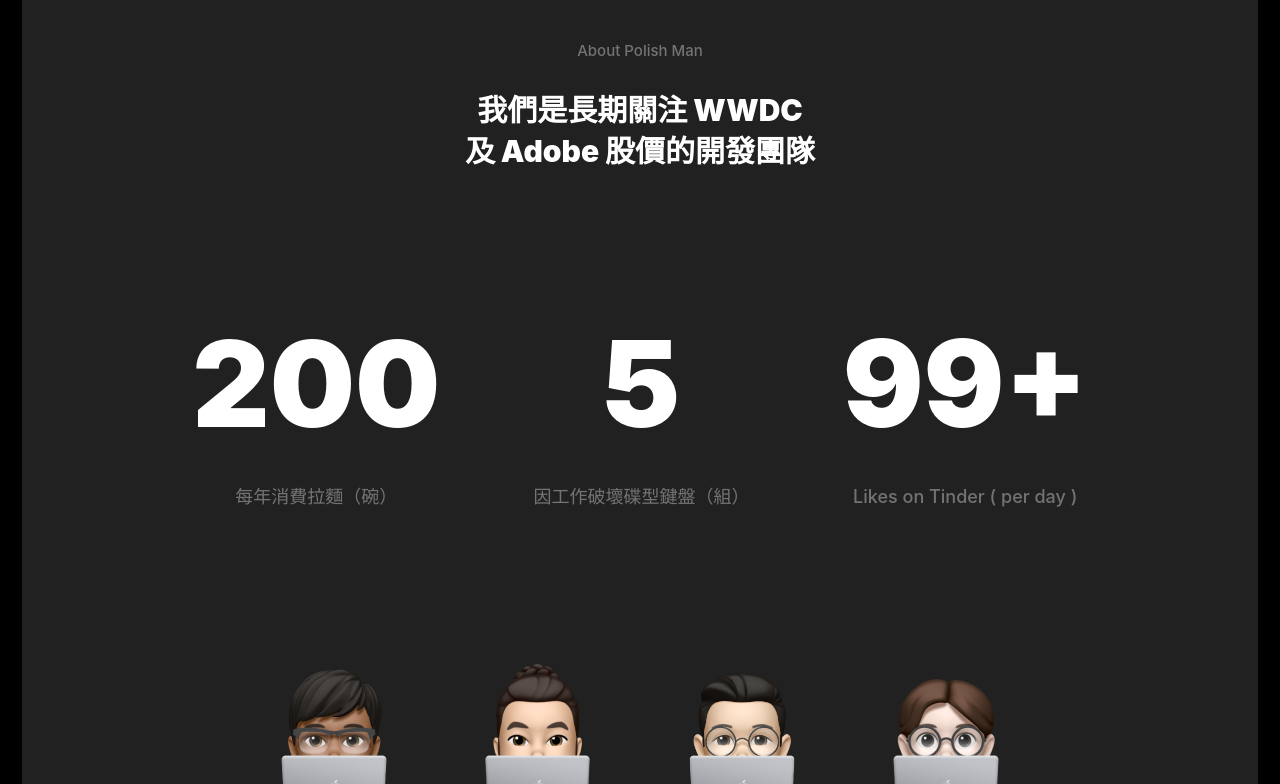
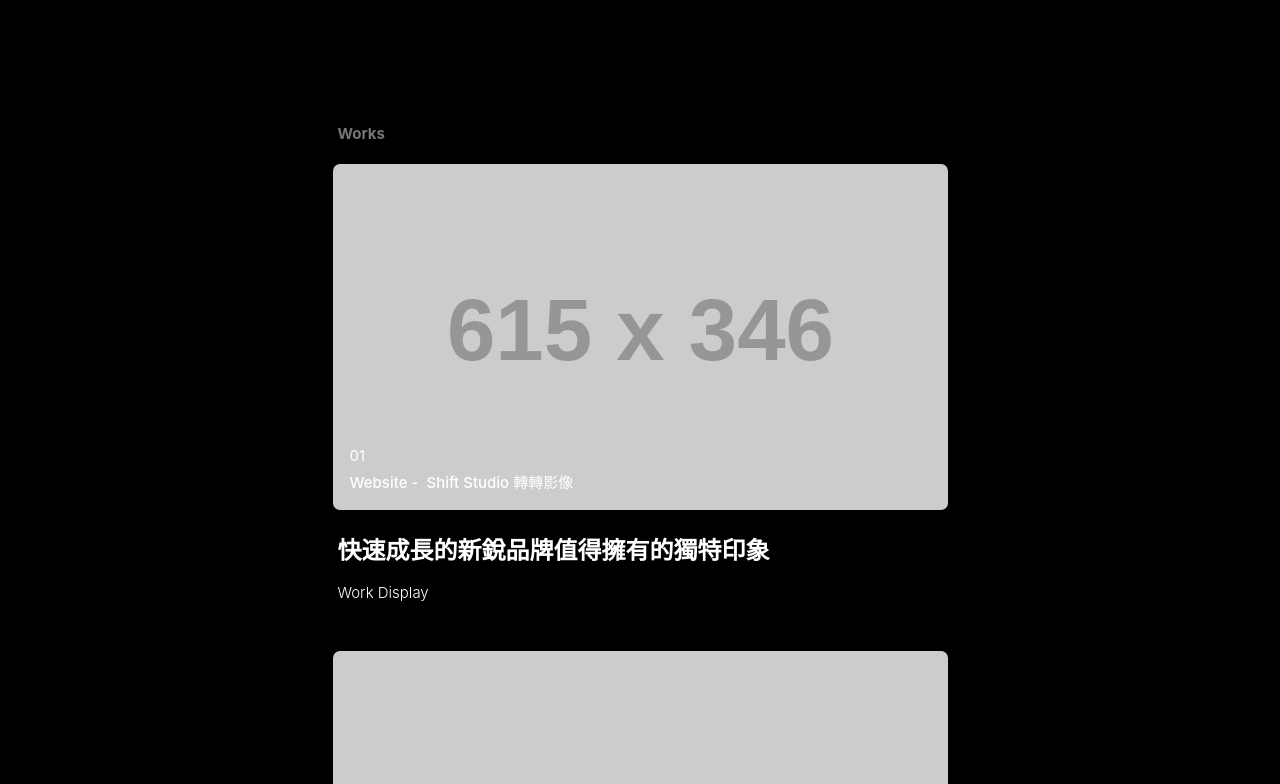
Before and after one commit to polunwu/polish-website-nuxt, a Nuxt app: page / in a window 1280 px wide. Shown: the part 856-1640 px from the top of the page. Built offline with nearby package versions, Linux system fonts and the light colour scheme.

Commit message:
Implementing FeatureWork & FeatureWorkCard components

```diff
--- /dev/null
+++ b/components/FeatureWork.vue
@@ -0,0 +1,268 @@
+<template>
+  <section id="feature-work" class="feature-work">
+    <div class="feature-work__container">
+      <h2 class="feature-work__label">Works</h2>
+      <ul class="feature-work__list">
+        <FeatureWorkCard v-for="work in works" :key="work.id" :work="work" />
+      </ul>
+    </div>
+  </section>
+</template>
+
+<script>
+import FeatureWorkCard from '@/components/FeatureWorkCard.vue'
+
+export default {
+  components: {
+    FeatureWorkCard,
+  },
+  data() {
+    return {
+      works: [
+        {
+          id: 1,
+          numString: '01',
+          name: 'shiftstudioco',
+          title: '快速成長的新銳品牌值得擁有的獨特印象',
+          category: 'Website',
+          client: 'Shift Studio 轉轉影像',
+          keywords: 'Work Display',
+          imageURL: 'https://via.placeholder.com/615x346',
+        },
+        {
+          id: 2,
+          numString: '02',
+          name: 'wassup',
+          title: 'KOL 的跨界篇章一觸即發，跨界經營、創業、販售',
+          category: 'Website',
+          client: 'Wassup 挖砂貓砂',
+          keywords: 'Landing Page',
+          imageURL: 'https://via.placeholder.com/615x346',
+        },
+        {
+          id: 3,
+          numString: '03',
+          name: 'trans',
+          title: '大型論壇活動宣傳的最佳流程、節目資訊、訂票',
+          category: 'Website',
+          client: '永齡基金會 Trans',
+          keywords: 'Information & Action',
+          imageURL: 'https://via.placeholder.com/615x346',
+        },
+        {
+          id: 4,
+          numString: '04',
+          name: 'legere',
+          title: '顧問服務的催化劑，降低疑慮、增強信心',
+          category: 'Website',
+          client: 'Legere 里格',
+          keywords: 'Reservation guide',
+          imageURL: 'https://via.placeholder.com/615x346',
+        },
+        {
+          id: 5,
+          numString: '05',
+          name: 'zuker',
+          title: '大房東的最佳秘書，把包租公變成品牌房東',
+          category: 'System',
+          client: 'Zuker',
+          keywords: 'System',
+          imageURL: 'https://via.placeholder.com/615x346',
+        },
+        {
+          id: 6,
+          numString: '06',
+          name: 'rawnfresh',
+          title: '帶著走的電影院，影像作品展示、加速客戶溝通',
+          category: 'Website',
+          client: '沙西米 RawNFresh',
+          keywords: 'Video Display',
+          imageURL: 'https://via.placeholder.com/615x346',
+        },
+      ],
+    }
+  },
+}
+</script>
+
+<style lang="scss">
+.feature-work {
+  padding: 267px 45px 132px 45px;
+
+  @media screen and (max-width: 1399px) {
+    padding-top: 175px;
+  }
+
+  @media screen and (max-width: 767px) {
+    padding-left: 0px;
+    padding-right: 0px;
+  }
+  @media screen and (max-width: 615px) {
+    padding-bottom: 31px;
+  }
+
+  &__label {
+    color: $third-color;
+    font-size: 15px;
+    line-height: 23px;
+    margin: 0px 0px 19px 20px;
+    padding-left: 5px;
+
+    @media screen and (max-width: 1399px) {
+      margin-left: 0px;
+    }
+    @media screen and (max-width: 615px) {
+      padding-left: 34px;
+    }
+    @media screen and (max-width: 414px) {
+      padding-left: 18px;
+    }
+  }
+  &__container {
+    margin: 0px auto;
+    max-width: 1310px;
+
+    @media screen and (max-width: 1399px) {
+      max-width: 615px;
+    }
+  }
+  &__list {
+    list-style-type: none;
+    margin: 0;
+    padding: 0;
+    display: flex;
+    flex-wrap: wrap;
+  }
+  &__card {
+    display: flex;
+    flex-direction: column;
+    margin-bottom: 49px;
+    margin-right: 20px;
+    margin-left: 20px;
+
+    @media screen and (max-width: 1399px) {
+      margin-left: auto;
+      margin-right: auto;
+    }
+    @media screen and (max-width: 767px) {
+      margin-bottom: 0px;
+    }
+  }
+  &__thumbnail-wrapper {
+    display: block;
+    width: 615px;
+    height: 346px;
+    border-radius: 7px;
+    overflow: hidden;
+
+    @media screen and (max-width: 615px) {
+      border-radius: 0px;
+      width: 100vw;
+      height: 100vw;
+    }
+  }
+  &__thumbnail {
+    height: 100%;
+    background-position: center;
+    background-repeat: no-repeat;
+    background-size: cover;
+  }
+  &__content {
+    margin: 19px 0px 0px 5px;
+    min-width: 336px;
+    max-width: 605px;
+
+    /*** 偏移部分文字，到縮圖位置內 ***/
+    position: relative;
+    .feature-work__number,
+    .feature-work__subtitle {
+      position: absolute;
+    }
+    .feature-work__number {
+      top: -82px;
+      line-height: 18px;
+    }
+    .feature-work__subtitle {
+      top: -57px;
+      line-height: 21px;
+    }
+
+    // <= 767
+    @media screen and (max-width: 767px) {
+      margin: 23px 19px 60px 20px;
+      min-width: 281px;
+      display: block;
+
+      /*** 還原偏移文字 ***/
+      position: static;
+      .feature-work__number,
+      .feature-work__subtitle,
+      .feature-work__keywords {
+        position: static;
+        padding-left: 0px;
+      }
+      .feature-work__title {
+        display: block;
+        margin-top: 12px;
+        margin-bottom: 30px;
+      }
+      .feature-work__subtitle {
+        padding-bottom: 1px;
+      }
+      .feature-work__keywords {
+        line-height: 21px;
+        padding-bottom: 35px;
+      }
+      .feature-work__link {
+        display: inline-block;
+        visibility: visible;
+        width: 121px;
+        height: 30px;
+        line-height: 30px;
+      }
+    }
+  }
+  &__number {
+    padding-left: 12px;
+    font-size: 15px;
+    letter-spacing: 0px;
+  }
+  &__title {
+    font-size: 24px;
+    line-height: 33px;
+    font-weight: $font-weight--black;
+    margin-top: 0px;
+    margin-bottom: 12px;
+    padding: 5px 0px;
+  }
+  &__subtitle,
+  &__keywords {
+    font-size: 15px;
+    font-weight: $font-weight--medium;
+    margin: 0;
+  }
+  &__subtitle {
+    padding-left: 12px;
+    line-height: 21px;
+  }
+  &__keywords {
+    margin-bottom: 35px;
+    line-height: 18px;
+    font-weight: $font-weight--light;
+    margin-bottom: 0px;
+  }
+  &__link {
+    display: none;
+    visibility: hidden;
+    background-color: $secondary-color;
+    color: $primary-color;
+    font-size: 13px;
+    font-weight: $font-weight--medium;
+    text-align: center;
+    line-height: 30px;
+    border-radius: 4px;
+    width: 121px;
+    height: 30px;
+  }
+}
+</style>
--- /dev/null
+++ b/components/FeatureWorkCard.vue
@@ -0,0 +1,40 @@
+<template>
+  <li class="feature-work__card">
+    <nuxt-link :to="/work/ + work.name" class="feature-work__thumbnail-wrapper">
+      <div
+        class="feature-work__thumbnail"
+        :style="{ backgroundImage: `url(${work.imageURL})` }"
+      ></div>
+    </nuxt-link>
+    <div class="feature-work__content">
+      <span class="feature-work__number">{{ work.numString }}</span>
+      <nuxt-link :to="/work/ + work.name">
+        <h3 class="feature-work__title">
+          {{ work.title }}
+        </h3>
+      </nuxt-link>
+      <h4 class="feature-work__subtitle">
+        <span class="subtitle__category">{{ work.category }}</span
+        >&nbsp;-&nbsp;
+        <span class="subtitle__client">{{ work.client }}</span>
+      </h4>
+      <p class="feature-work__keywords">{{ work.keywords }}</p>
+      <nuxt-link :to="/work/ + work.name" class="feature-work__link"
+        ><span>完整內容</span></nuxt-link
+      >
+    </div>
+  </li>
+</template>
+
+<script>
+export default {
+  props: {
+    work: {
+      type: Object,
+      default: null,
+    },
+  },
+}
+</script>
+
+<style lang="scss"></style>
--- a/pages/index.vue
+++ b/pages/index.vue
@@ -1,6 +1,7 @@
 <template>
   <div class="container">
     <HeaderHome />
+    <FeatureWork />
     <About />
     <Service />
   </div>
@@ -8,12 +9,14 @@
 
 <script>
 import HeaderHome from '@/components/HeaderHome.vue'
+import FeatureWork from '@/components/FeatureWork.vue'
 import Service from '@/components/Service.vue'
 import About from '@/components/About.vue'
 
 export default {
   components: {
     HeaderHome,
+    FeatureWork,
     Service,
     About,
   },
```
